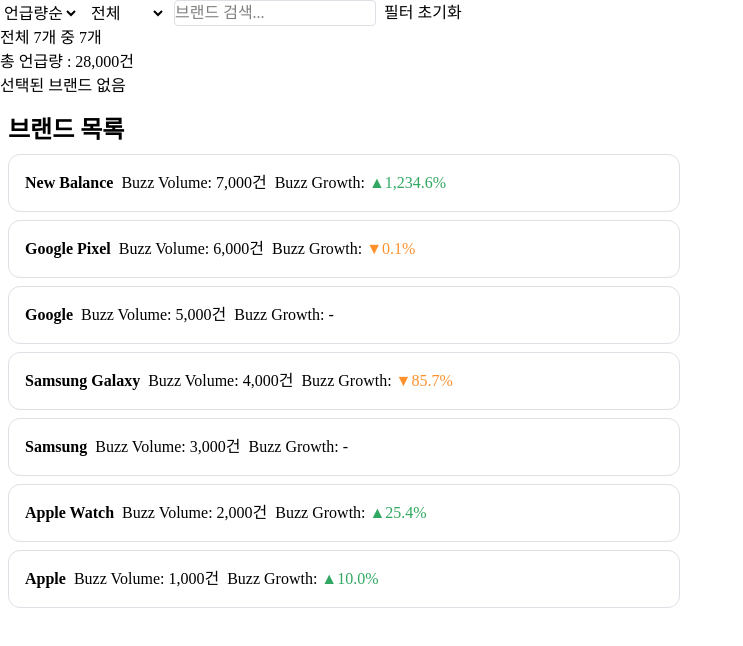
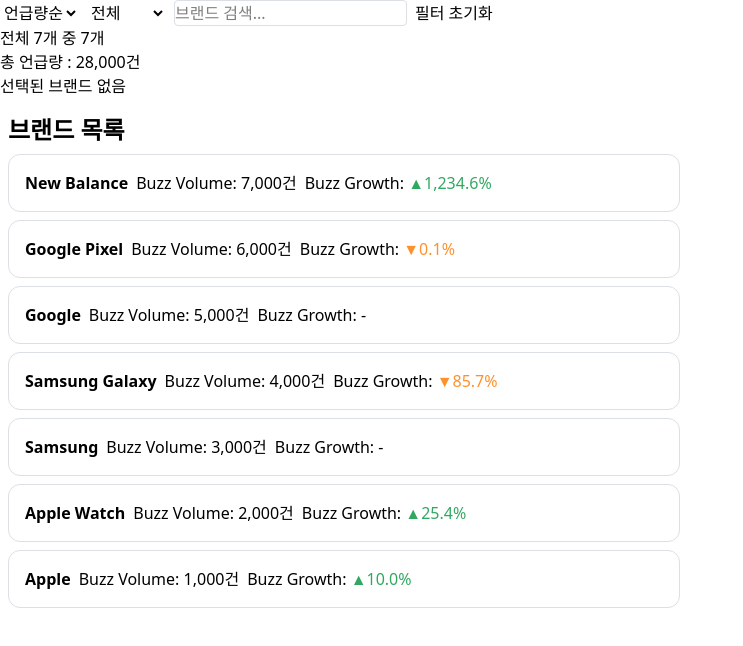
Before and after one commit to HY-Yoon/social-monitoring, a React (Vite) app: page / in a window 1280 px wide. Shown: the top 646 px of the page, without its empty margins (0-743 px from the left). Built offline with nearby package versions, Linux system fonts and the light colour scheme.

Commit message:
fix : 대체 폰트 추가

```diff
--- a/src/styles/main.css
+++ b/src/styles/main.css
@@ -1,7 +1,7 @@
 @import 'tailwindcss';
 
 @theme {
-  --default-font-family: 'Pretendard';
+  --default-font-family: 'Pretendard', system-ui, sans-serif;
 
   --color-increase: #31a861;
   --color-decrease: #ff912d;
```
